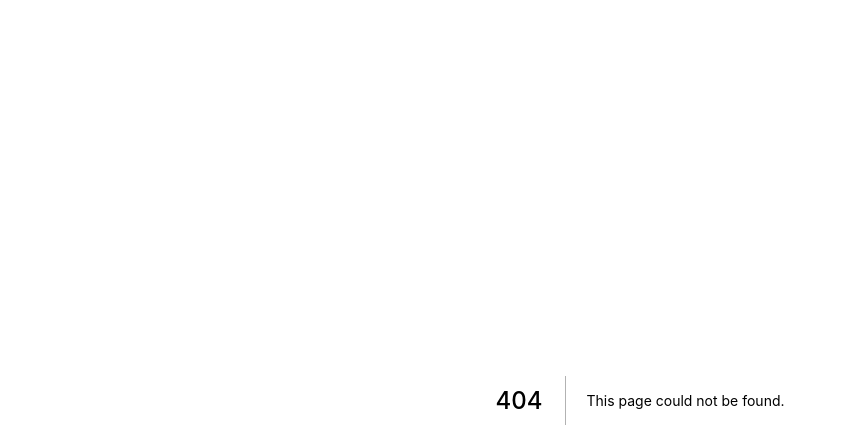
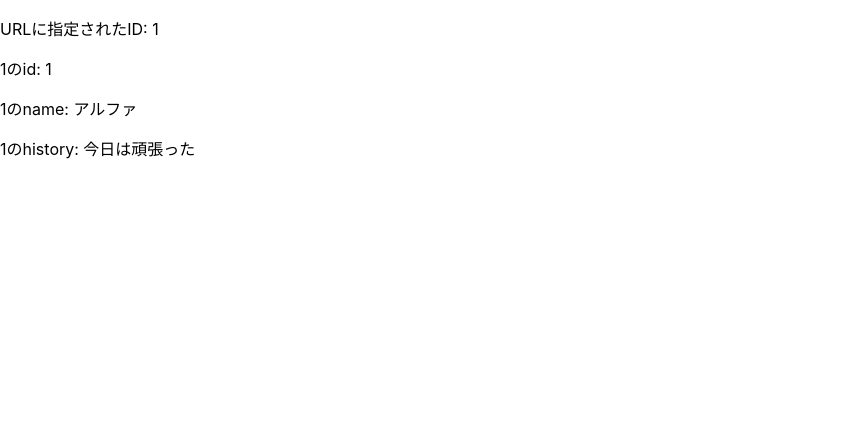
Before and after one commit to hirosyos/next_doc_test, a Next.js app: page /users/1 in a window 1280 px wide. Before the commit this address had no page. Shown: the top 448 px of the page, without its empty margins (0-847 px from the left). Built offline with nearby package versions, Linux system fonts and the light colour scheme.

Commit message:
ダイナミックルーティングの実装

```diff
--- /dev/null
+++ b/dummyData.js
@@ -0,0 +1,34 @@
+let dummyData = [
+  {
+    id: 1,
+    name: "アルファ",
+    history: "今日は頑張った",
+  },
+  {
+    id: 2,
+    name: "ブラボー",
+    history: "明日も頑張ろう",
+  },
+  {
+    id: 3,
+    name: "チャーリー",
+    history: "明後日も頑張ろう",
+  },
+];
+
+// let dummyJsonData = JSON.stringify(dummyData);
+
+export const getDummyJsonData = (id) => {
+  // 指定されたユーザIDの情報を取り出す
+  // const userData = dummyData.find(function (user) {
+  //   Number(user.id) == Number(id);
+  //   alert(`user.idは${user.id} idは${id}`);
+  // });
+
+  const userData = dummyData.find((element) => element.id === id);
+  // alert(`user.idは${element.id} idは${id}`);
+
+  console.log({ userData });
+
+  return JSON.stringify(userData);
+};
--- /dev/null
+++ b/pages/users/[id].js
@@ -0,0 +1,36 @@
+import { useRouter } from "next/router";
+import { getDummyJsonData } from "../../dummyData";
+
+// コンポーネント：ユーザーページ出力
+const UserPage = () => {
+  const router = useRouter();
+
+  // URLに入力されたユーザID読み出し
+  const { id } = router.query;
+
+  // ユーザ情報読み出し
+  // 本来はここでFireStoreアクセス
+  const dummyJsonData = getDummyJsonData(Number(id));
+
+  console.log({ dummyJsonData });
+  const dummyData = JSON.parse(dummyJsonData);
+
+  console.log({ dummyData });
+
+  return (
+    <>
+      <p>URLに指定されたID: {id}</p>
+      <p>
+        {id}のid: {dummyData.id}
+      </p>
+      <p>
+        {id}のname: {dummyData.name}
+      </p>
+      <p>
+        {id}のhistory: {dummyData.history}
+      </p>
+    </>
+  );
+};
+
+export default UserPage;
```
Also changed, not shown: pages/index.js (+72 -62 lines), pages/test.js (added, +9 -0 lines).
